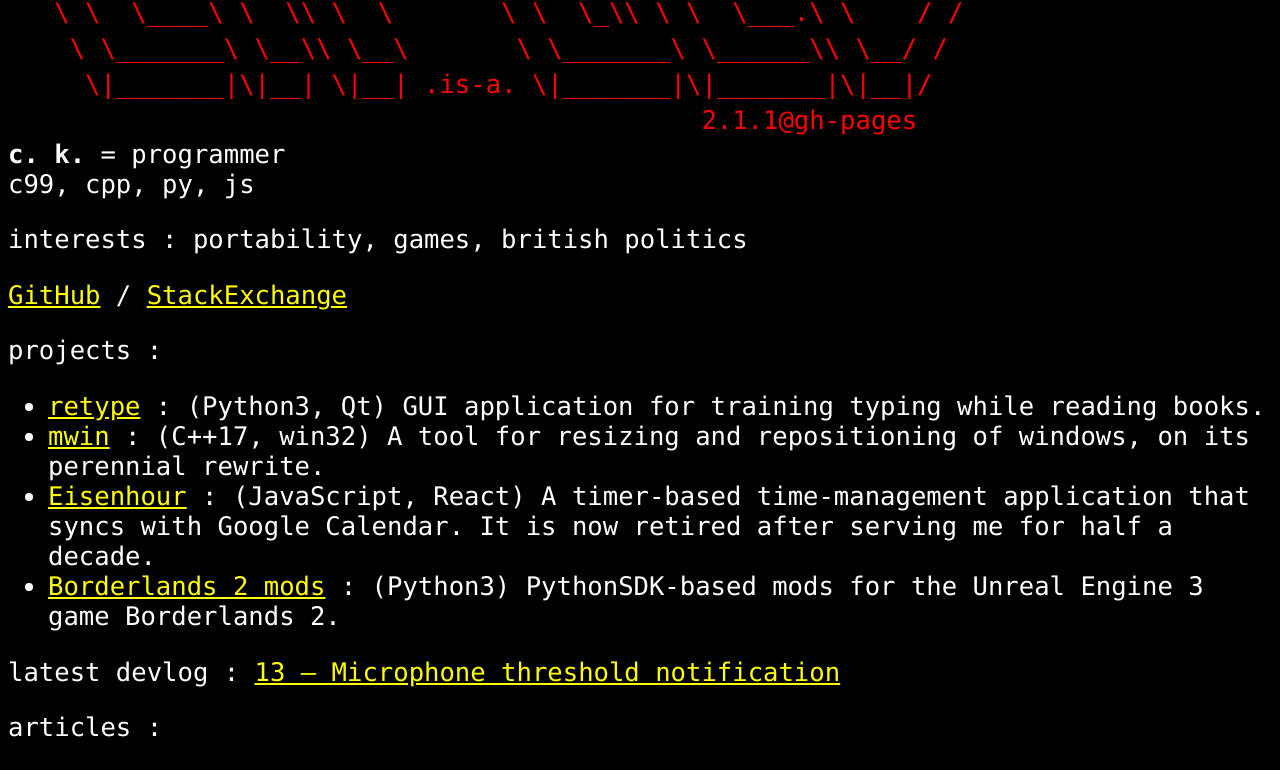
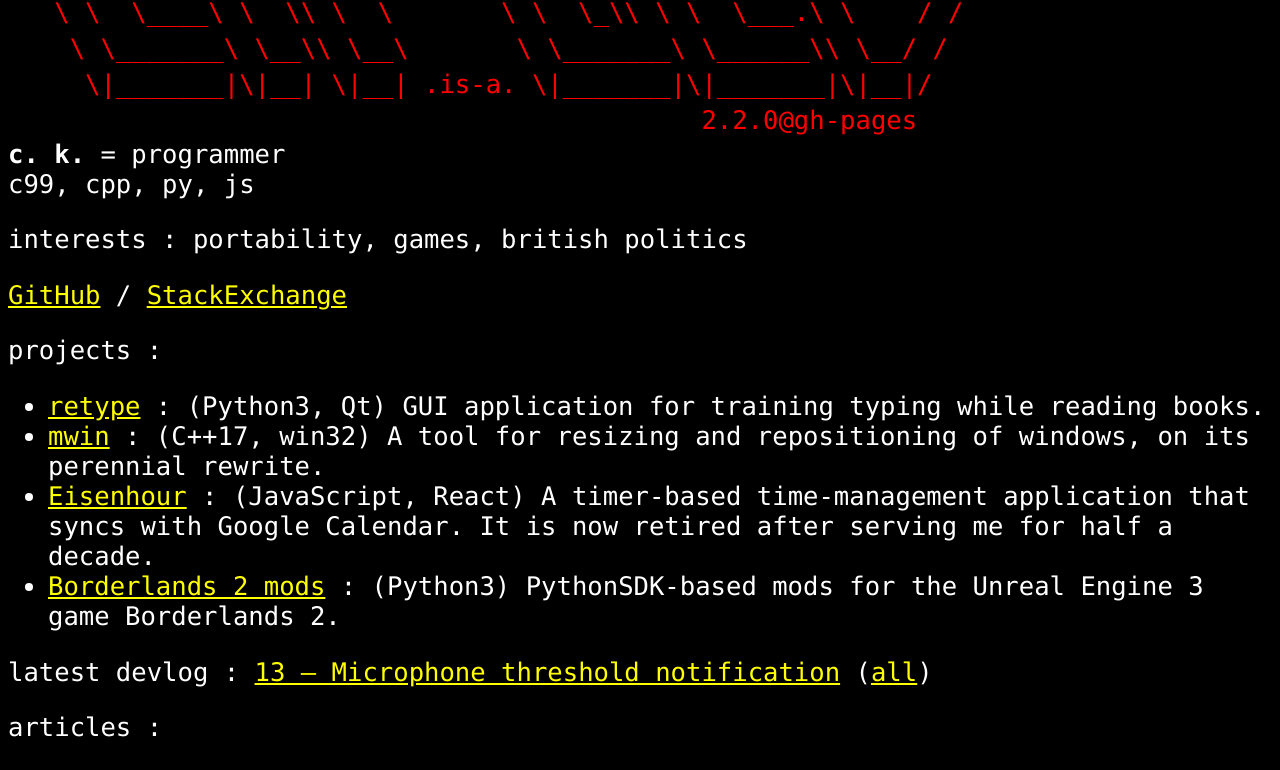
Before and after one commit to plu5/plu5.github.io, a Jekyll site: the page built from index.html, in a window 1280 px wide. Shown: the part 156-926 px from the top of the page. Built offline with Jekyll 4.4.1, drawn with Linux system fonts in a browser that asks for light colours; the list of posts is cut into pages by our own code; some of the changed text lies outside the part shown.

Commit message:
feat: Add page with a list of all devlogs

```diff
--- a/index.html
+++ b/index.html
@@ -11,7 +11,7 @@ title: Home
    \ \  \____\ \  \\ \  \       \ \  \_\\ \ \  \___.\ \    / /
     \ \_______\ \__\\ \__\       \ \_______\ \______\\ \__/ /
      \|_______|\|__| \|__| .is-a. \|_______|\|_______|\|__|/
-                                             2.1.1@gh-pages</code></pre></div>
+                                             2.2.0@gh-pages</code></pre></div>
   <b>c. k.</b> = programmer<br>
   c99, cpp, py, js
 
@@ -35,7 +35,8 @@ title: Home
   </div>
 
   {% assign devlog = site.devlog.last %}
-  <p>latest devlog : <a class="post-link" href="{{ devlog.url }}">{{ devlog.title }}</a></p>
+  <p>latest devlog : <a class="post-link" href="{{ devlog.url }}">{{ devlog.title }}</a>
+  (<a href="/devlog">all</a>)</p>
 
   <p>articles :</p>
   <ul class="posts">
```
Also changed, not shown: devlog.html (added, +31 -0 lines).
